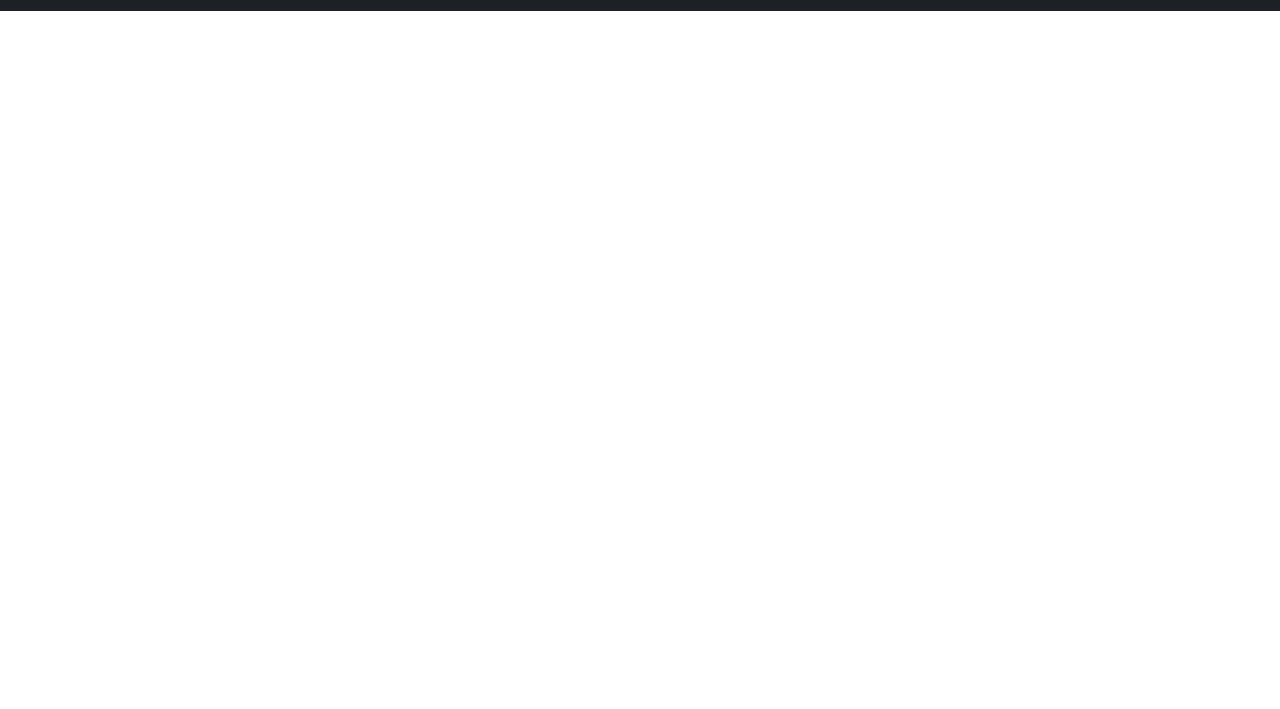
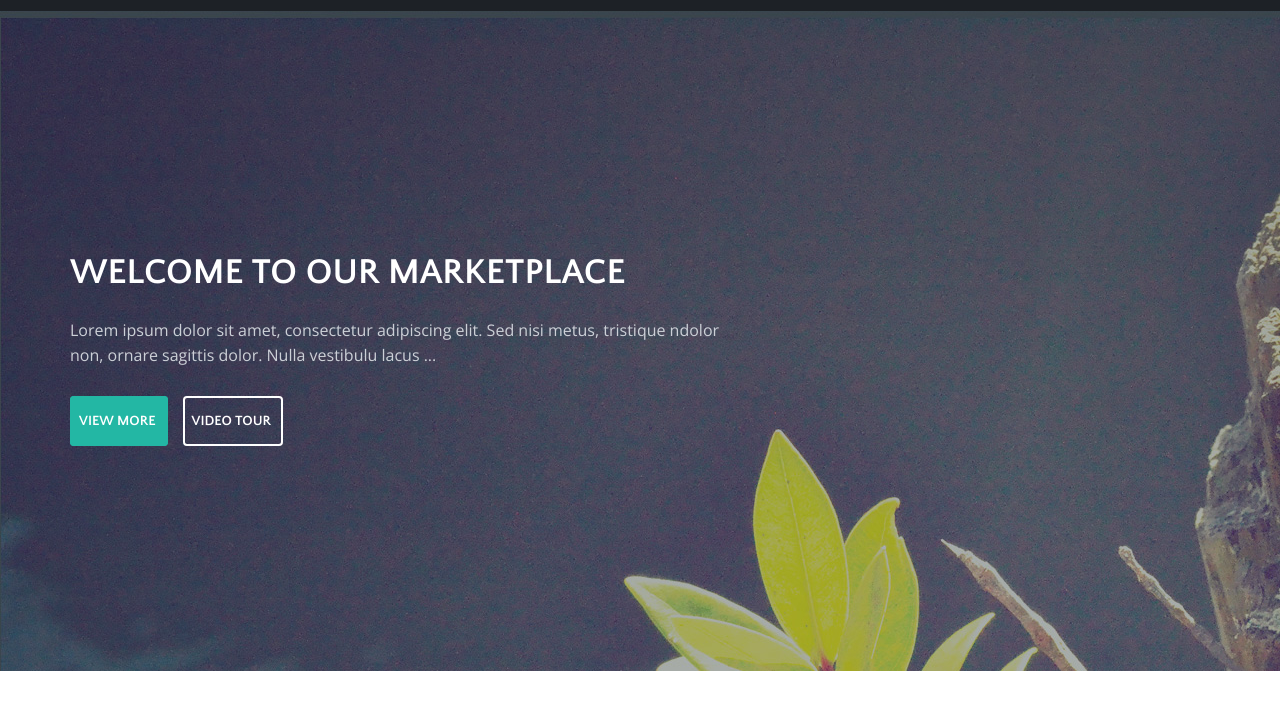
Before and after one commit to quaterback11/modest_cher, a plain HTML site: page index.html in a window 1280 px wide. Shown: the part 69-778 px from the top of the page. Drawn offline with nearby package versions, Linux system fonts and the light colour scheme.

Commit message:
added gallery wrapper with content

```diff
--- a/css/main.css
+++ b/css/main.css
@@ -57,3 +57,50 @@ body {
 .navigation .active a:hover {
   border: 2px solid #23b7a4;
 }
+.gallery-wrapper {
+  width: 100%;
+  height: 660px;
+  background: url(../images/gallery-wrapper-1.jpg);
+}
+.info-market {
+  width: 1140px;
+  height: 660px;
+  margin: auto;
+  display: flex;
+  align-items: center;
+}
+.market-text {
+  width: 650px;
+}
+.market-text h1 {
+  font-size: 36px;
+  text-transform: uppercase;
+  font-family: "Quattrocento Sans", sans-serif;
+  font-weight: 700;
+  line-height: 42px;
+  color: #ffff;
+  padding-bottom: 25px;
+}
+.market-text p {
+  font-size: 16px;
+  line-height: 25px;
+  color: #ccd0d7;
+  padding-bottom: 40px;
+}
+.market-text a {
+  text-transform: uppercase;
+  text-decoration: none;
+  font-size: 14px;
+  font-family: "Quattrocento Sans", sans-serif;
+  font-weight: 700;
+  color: #ffff;
+  padding: 15px 10px 15px 7px;
+  border: 2px solid #ffff;
+  border-radius: 4px;
+}
+.market-text a.more {
+  background: #23b7a4;
+  border: 2px solid #23b7a4;
+  border-radius: 4px;
+  margin-right: 11px;
+}
--- a/index.html
+++ b/index.html
@@ -31,6 +31,19 @@
                     </ul>
                 </nav>
             </header>
+            <div class="gallery-wrapper">
+                <div class="info-market">
+                    <div class="market-text">
+                        <h1>welcome to our marketplace</h1>
+                        <p>
+                            Lorem ipsum dolor sit amet, consectetur adipiscing elit. Sed nisi metus, tristique ndolor
+                            non, ornare sagittis dolor. Nulla vestibulu lacus ...
+                        </p>
+                        <a class="more" href="#">view more</a>
+                        <a href="#">video tour</a>
+                    </div>
+                </div>
+            </div>
         </div>
     </body>
 </html>
```
Also changed, not shown: images/gallery-wrapper-1.jpg (added).
